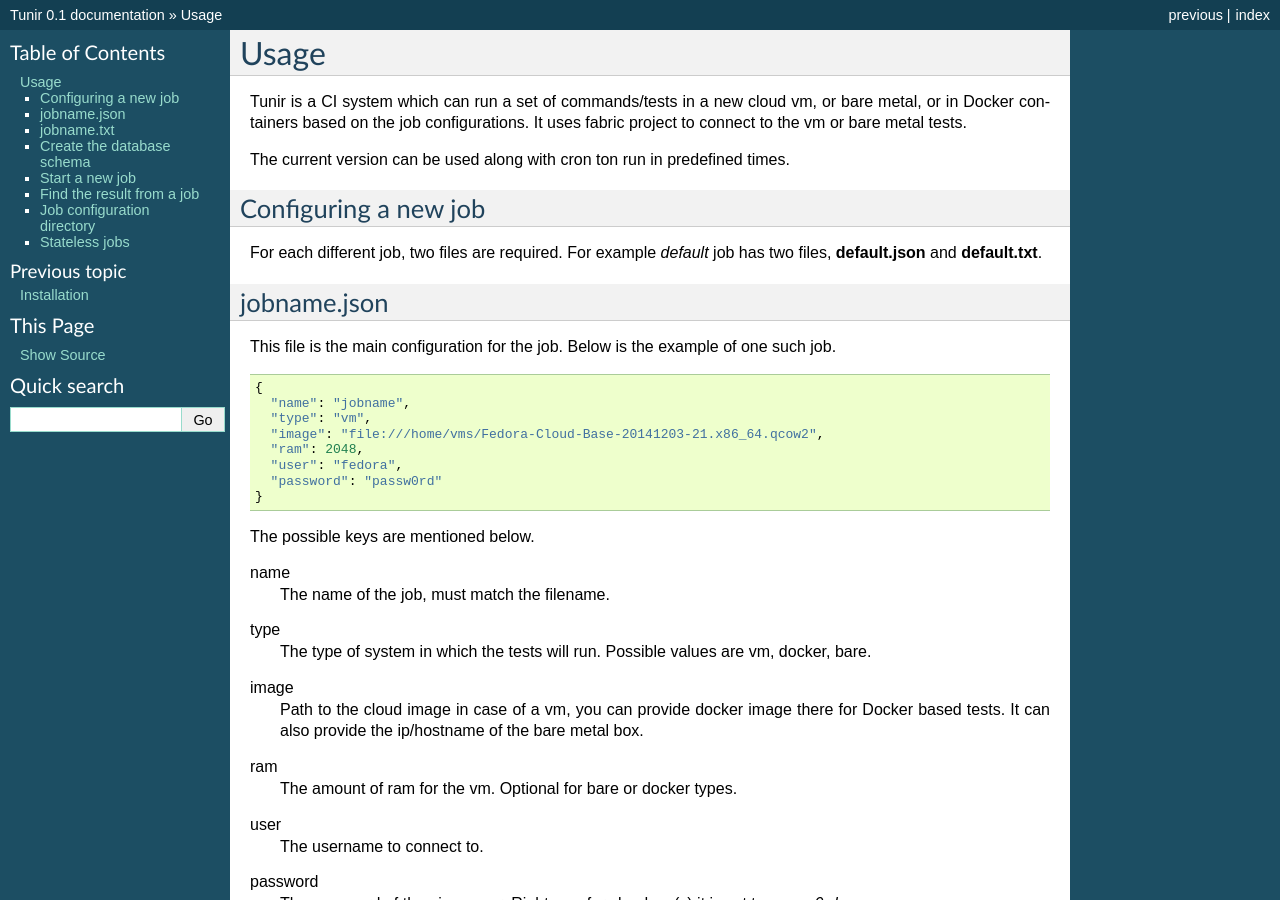
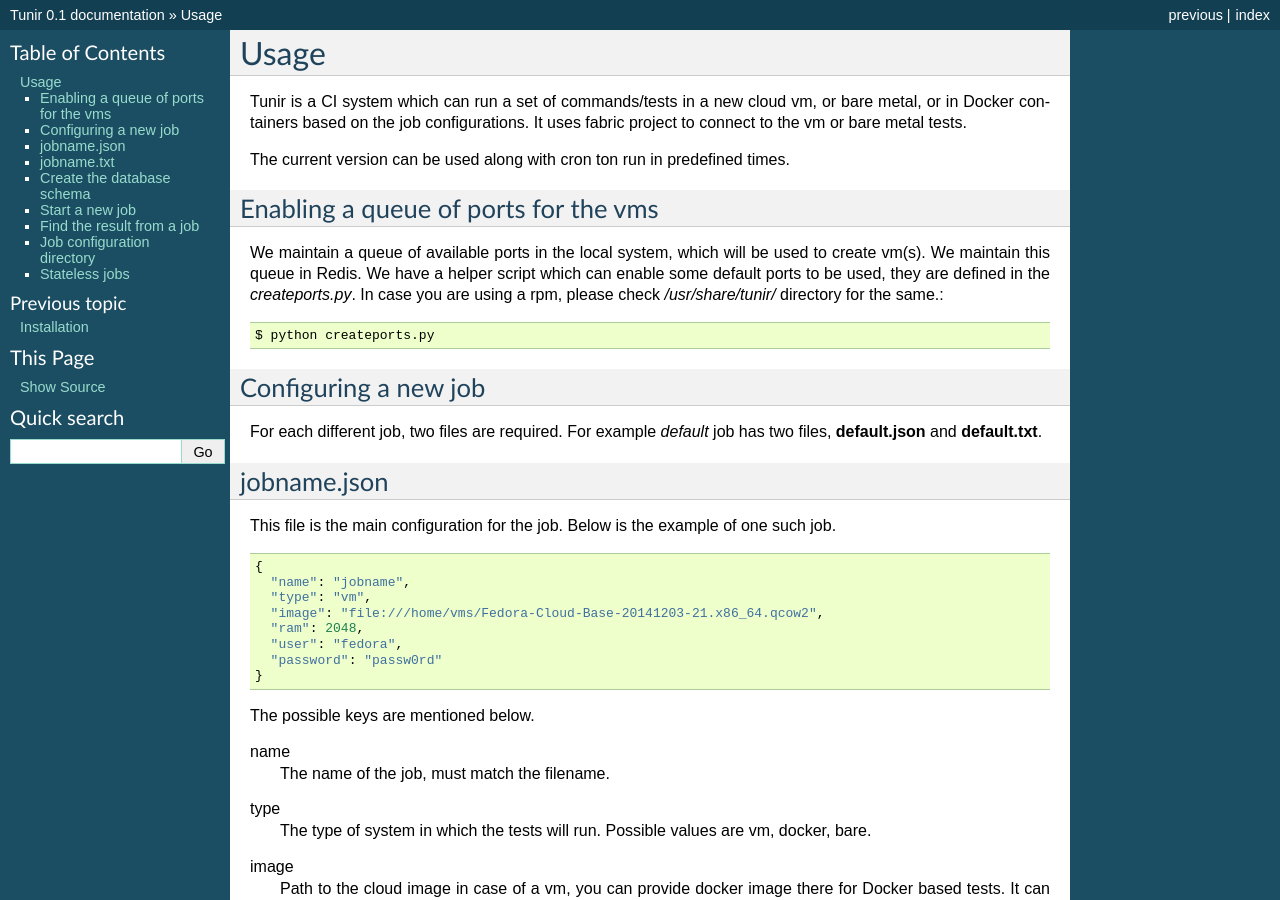
Before and after one commit to kushaldas/tunir, a Sphinx documentation site: the page built from docs/usage.rst, in a window 1280 px wide and 900 px high. Built offline with Sphinx 7.4.7, drawn with Linux system fonts in a browser that asks for light colours.

Commit message:
Updates usage details with the port setup in the redis.

```diff
--- a/docs/usage.rst
+++ b/docs/usage.rst
@@ -6,6 +6,17 @@
 to the vm or bare metal tests.
 
 The current version can be used along with cron ton run in predefined times.
+
+Enabling a queue of ports for the vms
+-------------------------------------
+
+We maintain a queue of available ports in the local system, which will be used to create
+vm(s). We maintain this queue in Redis. We have a helper script which can enable some
+default ports to be used, they are defined in the *createports.py*. In case you are using
+a rpm, please check */usr/share/tunir/* directory for the same.::
+
+    $ python createports.py
+
 
 Configuring a new job
 ----------------------
```
